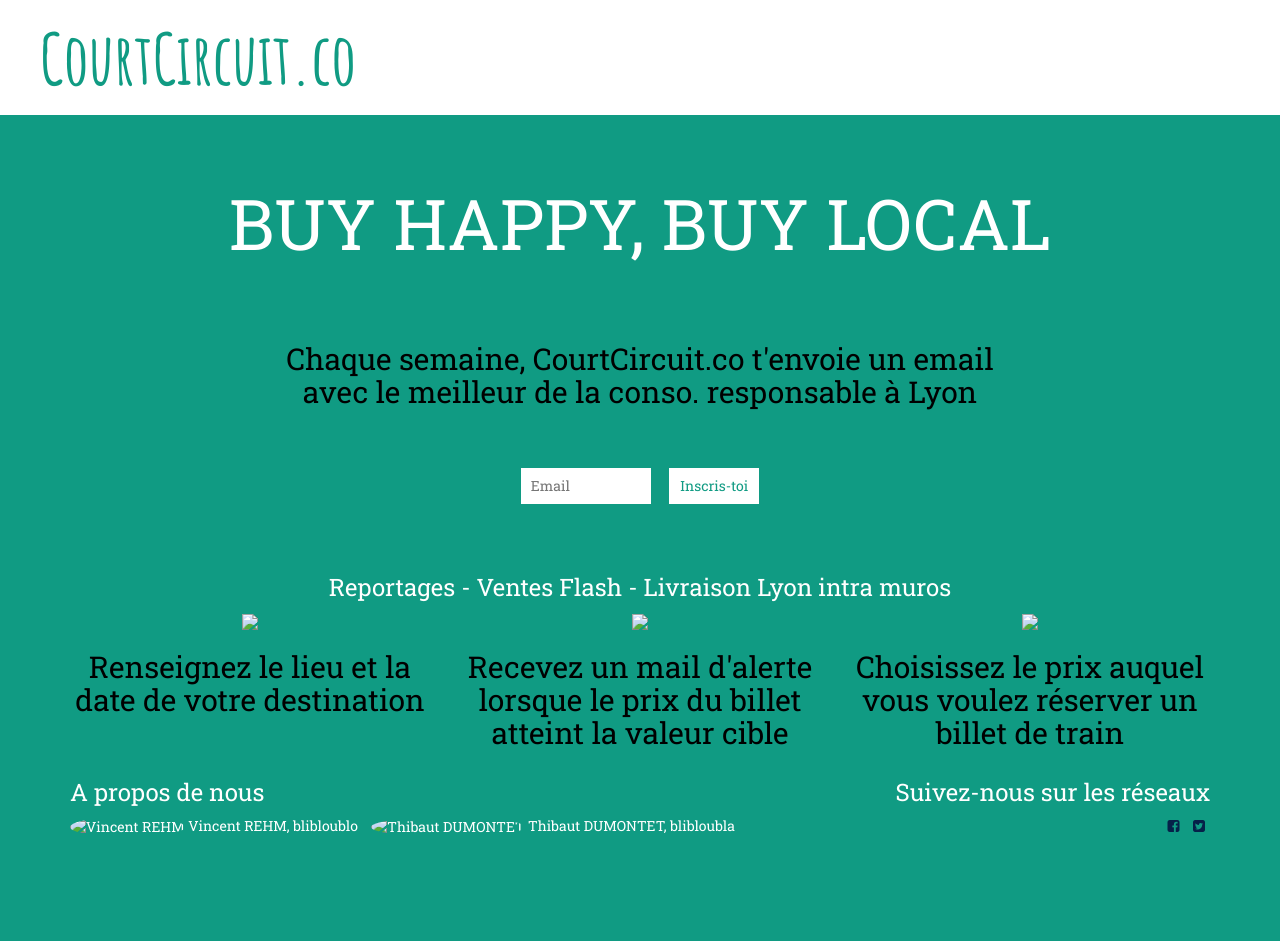
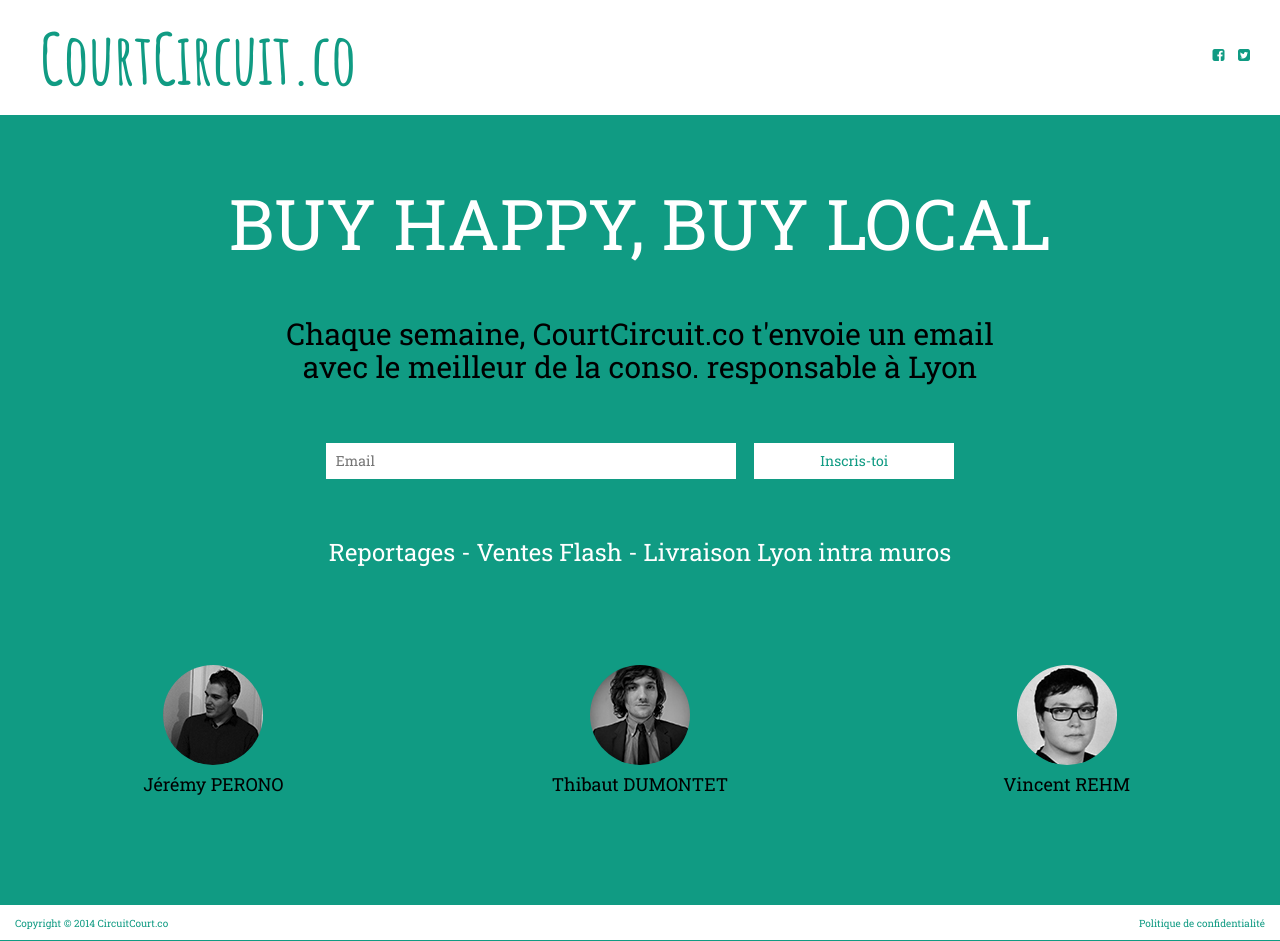
Before and after one commit to vrehm/hello-world, a plain HTML site: page index.html in a window 1280 px wide. Before the commit the page ends 847 px from the top, so only its background shows below. Drawn offline with nearby package versions, Linux system fonts and the light colour scheme.

Commit message:
remise à plat

```diff
--- a/css/style.css
+++ b/css/style.css
@@ -1,6 +1,6 @@
 body {
   font-family: 'Roboto Slab'; serif;
-  color: #fff;
+  color: #fff;;
   background-color: #109b83;
 }
 
@@ -10,6 +10,14 @@ h1 {
 
 h2 {
   color: #000;
+}
+
+h3 {
+  padding: 40px;
+}
+
+p {
+  font-size: 10px;
 }
 
 #logo h1 {
@@ -24,13 +32,20 @@ h2 {
   height: 115px;
 }
 
+#social {
+  background-color: #fff;
+  height: 115px;
+  padding-right:25px;
+  padding-top:45px;
+}
+
 a {
-  color: #062149;
+  color: #109b83;
   text-decoration: none;
 }
 
 a:hover {
-  color: #196FFF;
+  color: black;
   text-decoration: underline;
 }
 
@@ -42,10 +57,12 @@ a:hover {
   font-family: 'FontAwesome';
   content: '\f058';
   margin:0 5px 0 -20px;
-  color: #black;
+  color: #109b83;
 }
 
 .spacer50 { height: 50px; width: 100%; font-size: 0; margin: 0; padding: 0; border: 0; display: block; }
+
+.spacer25 { height: 25px; width: 100%; font-size: 0; margin: 0; padding: 0; border: 0; display: block; }
 
 .navbar {
   font-family: 'Open Sans'; sans-serif;
@@ -53,19 +70,32 @@ a:hover {
   background-color: #F5FDFE;
 }
 
+#equipe {
+  background-color: #109b83;
+  color: black;
+}
+
+.footer {
+  height: 35px;
+  background-color: white;
+  color: #109b83;
+  padding-top: 12px;
+  margin-top: 100px;
+}
+
 /* MailChimp Form Embed Code - Slim - 08/17/2011 */
 #mc_embed_signup form {background: #109b83; display:block; position:relative;}
 #mc_embed_signup h2 {font-weight:bold; padding:0; margin:15px 0; font-size:1.4em;}
 #mc_embed_signup input {border:0px solid #999;}
-#mc_embed_signup .button {clear:both; background-color: #fff; border: 0 none; border-radius:0px; color: #109b83; cursor: pointer; display: inline-block; height: 36px; line-height: 32px; margin: 0; padding:0; text-align: center; text-decoration: none; vertical-align: top; white-space: nowrap; width: auto;}
+#mc_embed_signup .button {clear:both; background-color: white; border: 0 none; border-radius:0px; color: #109b83; cursor: pointer; display: inline-block; height: 36px; line-height: 32px; margin: 0; padding:0; text-align: center; text-decoration: none; vertical-align: top; white-space: nowrap; width: auto;}
 #mc_embed_signup .button:hover {background-color:#109b83; color:#fff;border-style: solid;border-width: 1px; border-color: #fff}
 #mc_embed_signup .small-meta {font-size: 11px;}
 #mc_embed_signup .nowrap {white-space:nowrap;}
 #mc_embed_signup .clear {clear:none; display:inline;}
 
 #mc_embed_signup label {display:block; font-size:16px; padding-bottom:10px; font-weight:bold;}
-#mc_embed_signup input.email {display:inline-block; padding:8px 0; margin:0; text-indent:10px; width:0; min-width:130px;color: #109b83}
-#mc_embed_signup input.button {display:inline-block; margin-left:15px; width:0; min-width:90px;}
+#mc_embed_signup input.email {display:inline-block; padding:8px 0; margin:0; text-indent:10px; width:410px; min-width:130px;color: #109b83}
+#mc_embed_signup input.button {display:inline-block; margin-left:15px; width:200px; min-width:90px;color: #109b83;}
 
 #mc_embed_signup div#mce-responses {float:left; top:-1.4em; padding:0em .5em 0em .5em; overflow:hidden; width:90%;margin: 0 5%; clear: both;}
 #mc_embed_signup div.response {margin:1em 0; padding:1em .5em .5em 0; font-weight:bold; float:left; top:-1.5em; z-index:1; width:80%;}
--- a/index.html
+++ b/index.html
@@ -1,5 +1,5 @@
 <!DOCTYPE html>
-<html>
+<html lang="fr">
   <head>
     <meta charset="utf-8">
     <meta http-equiv="X-UA-Compatible" content="IE=edge">
@@ -23,83 +23,80 @@
 
   <body>
     <!-- TODO: Here goes your content! -->
-    <div class="container-fluid text-left logo" id="logo">
+    <div class="container-fluid">
+      <div class="row">
+        <div class="col-sm-10 col-xs-12 text-left" id="logo">
           <h1>CourtCircuit.co</h1>
         </div>
-    <div class="container">
+        <div class="col-sm-2 col-xs-12 text-right" id="social">
+          <ul class="list-inline">
+            <li><a href="http://facebook.com/sncf-alert"><i class="fa fa-facebook-square"></i></a></li>
+            <li><a href="http://twitter.com/sncf-alert"><i class="fa fa-twitter-square"></i></a></li>
+          </ul>
+        </div>
+      </div>
+
       <div class="row spacer50">
-        <!-- espace vertical de 50px -->
       </div>
 
       <div class="row text-center">
         <div class="text-uppercase">
           <h1>Buy happy, Buy local</h1>
         </div>
-        <div class="row spacer50">
-        <!-- espace vertical de 50px -->
+        <div class="spacer25">
         </div>
         <div>
           <h2>Chaque semaine, CourtCircuit.co t'envoie un email<br>
           avec le meilleur de la conso. responsable à Lyon</h2>
         </div>
-        <div class="row spacer50">
-        <!-- espace vertical de 50px -->
+        <div class="spacer50">
         </div>
 
         <!-- Begin MailChimp Signup Form -->
-        <div class="row center" id="mc_embed_signup">
+        <div id="mc_embed_signup">
           <form action="https://traboulekitchen.us9.list-manage.com/subscribe/post?u=e99616db31d25dfda8f0ded81&amp;id=d8bf32ada6" method="post" id="mc-embedded-subscribe-form" name="mc-embedded-subscribe-form" class="validate" target="_blank" novalidate>
-            <div id="mc_embed_signup_scroll">
 
             <input type="email" value="" name="EMAIL" class="email" id="mce-EMAIL" placeholder="Email" required>
               <!-- real people should not fill this in and expect good things - do not remove this or risk form bot signups-->
               <div style="position: absolute; left: -5000px;"><input type="text" name="b_e99616db31d25dfda8f0ded81_d8bf32ada6" tabindex="-1" value=""></div>
               <div class="clear"><input type="submit" value="Inscris-toi" name="subscribe" id="mc-embedded-subscribe" class="button"></div>
-            </div>
           </form>
         </div>
         <!--End mc_embed_signup-->
 
-        <div class="row spacer50">
-        <!-- espace vertical de 50px -->
-        </div>
         <div>
           <h3>Reportages - Ventes Flash - Livraison Lyon intra muros</h3>
         </div>
+
+        <div class="spacer50">
         </div>
 
+        <div id="equipe" class="col-xs-4">
+          <p><img class="img-circle" src="images/jerem_resized.jpg" width="100"></p>
+          <h4>Jérémy PERONO</h4>
+        </div>
+        <div id="equipe" class="col-xs-4">
+          <p><img class="img-circle" src="images/thib_resized.jpg" width="100"></p>
+          <h4>Thibaut DUMONTET</h4>
+        </div>
+        <div id="equipe" class="col-xs-4">
+          <p><img class="img-circle" src="images/vince_resized.jpg" width="100"></p>
+          <h4>Vincent REHM</h4>
+        </div>
 
-      <div class="row text-center">
-        <div class="col-xs-12 col-sm-6 col-md-4">
-          <p><img src="images/icon_emplacement/icon_50772.png" width="100"></p>
-          <h2>Renseignez le lieu et la date de votre destination</h2>
       </div>
-        <div class="col-xs-12 col-sm-6 col-md-4">
-          <p><img src="images/icon_mail/icon_8984.png" width="100"></p>
-          <h2>Recevez un mail d'alerte lorsque le prix du billet atteint la valeur cible</h2>
+
+      <footer class="row footer text-center">
+
+        <div class="col-xs-6 col-sm-8 text-left">
+          <p>Copyright © 2014 CircuitCourt.co</p>
         </div>
-        <div class="col-xs-12 col-sm-6 col-md-4">
-          <p><img src="images/icon_prix/icon_31410.png" width="100"></p>
-          <h2>Choisissez le prix auquel vous voulez réserver un billet de train</h2>
+        <div class="col-xs-6 col-sm-4 text-right">
+          <p>Politique de confidentialité</p>
         </div>
-      </div>
-      <div class="row">
-        <div class="col-xs-6 col-sm-8 text-left" id="footer">
-          <h3>A propos de nous</h3>
-            <ul class="list-inline">
-              <li><img class="img-circle" src="images/1c68f0a_1_1.jpg" width="25" alt="Vincent REHM"> Vincent REHM, blibloublo</li>
-              <li><img class="img-circle" src="images/0c57cd1.jpg" width="25" alt="Thibaut DUMONTET"> Thibaut DUMONTET, blibloubla</li>
-            </ul>
-        </div>
-        <div class="col-xs-6 col-sm-4 text-right" id="footer">
-          <h3>Suivez-nous sur les réseaux</h3>
-            <ul class="list-inline">
-              <li><a href="http://facebook.com/sncf-alert"><i class="fa fa-facebook-square"></i></a></li>
-              <li><a href="http://twitter.com/sncf-alert"><i class="fa fa-twitter-square"></i></a></li>
-            </ul>
-        </div>
-      </div>
+
+      </footer>
+
     </div>
   </body>
-
 </html>
```
Lines whose indentation alone changed are shown as unchanged.
